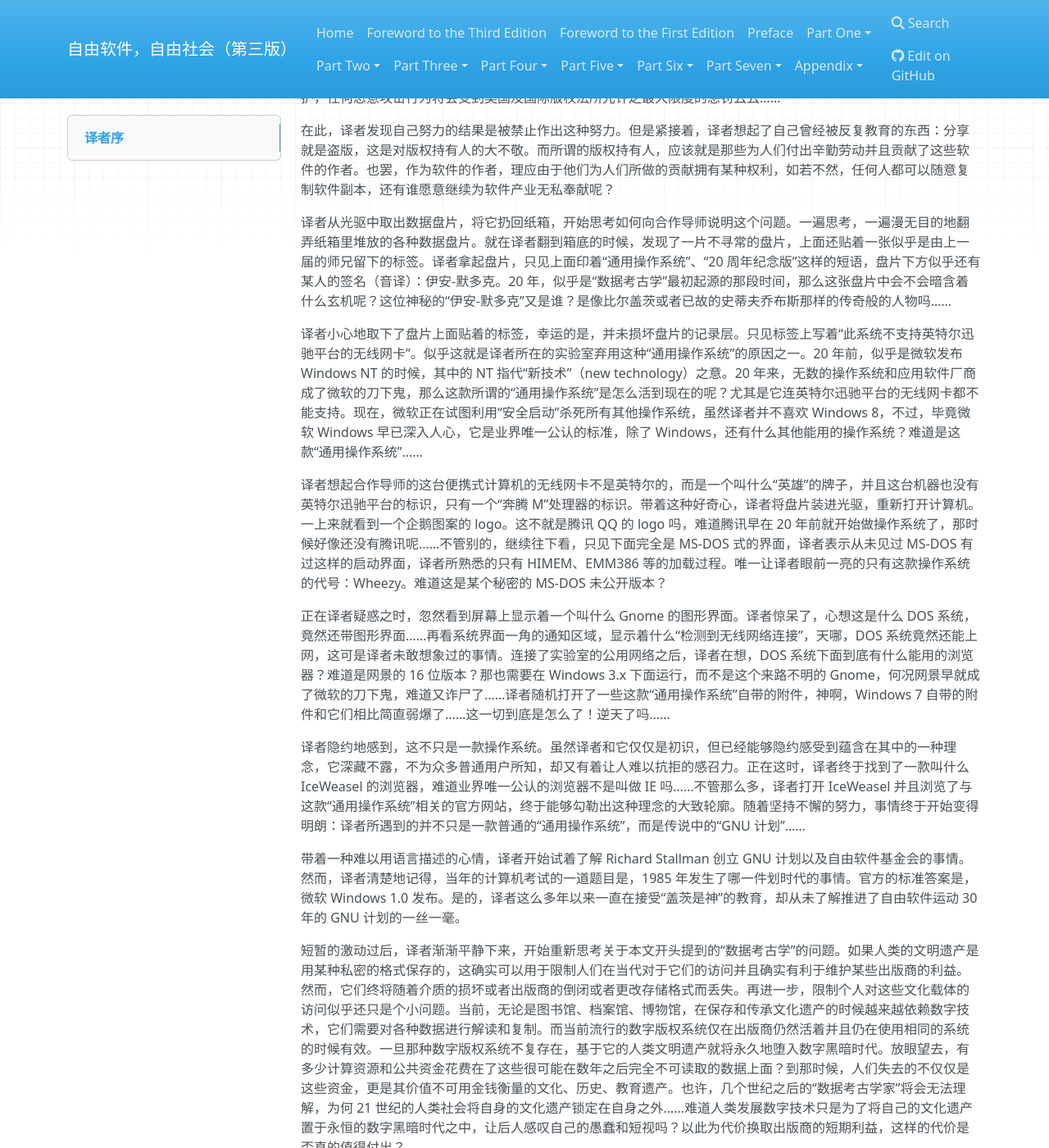
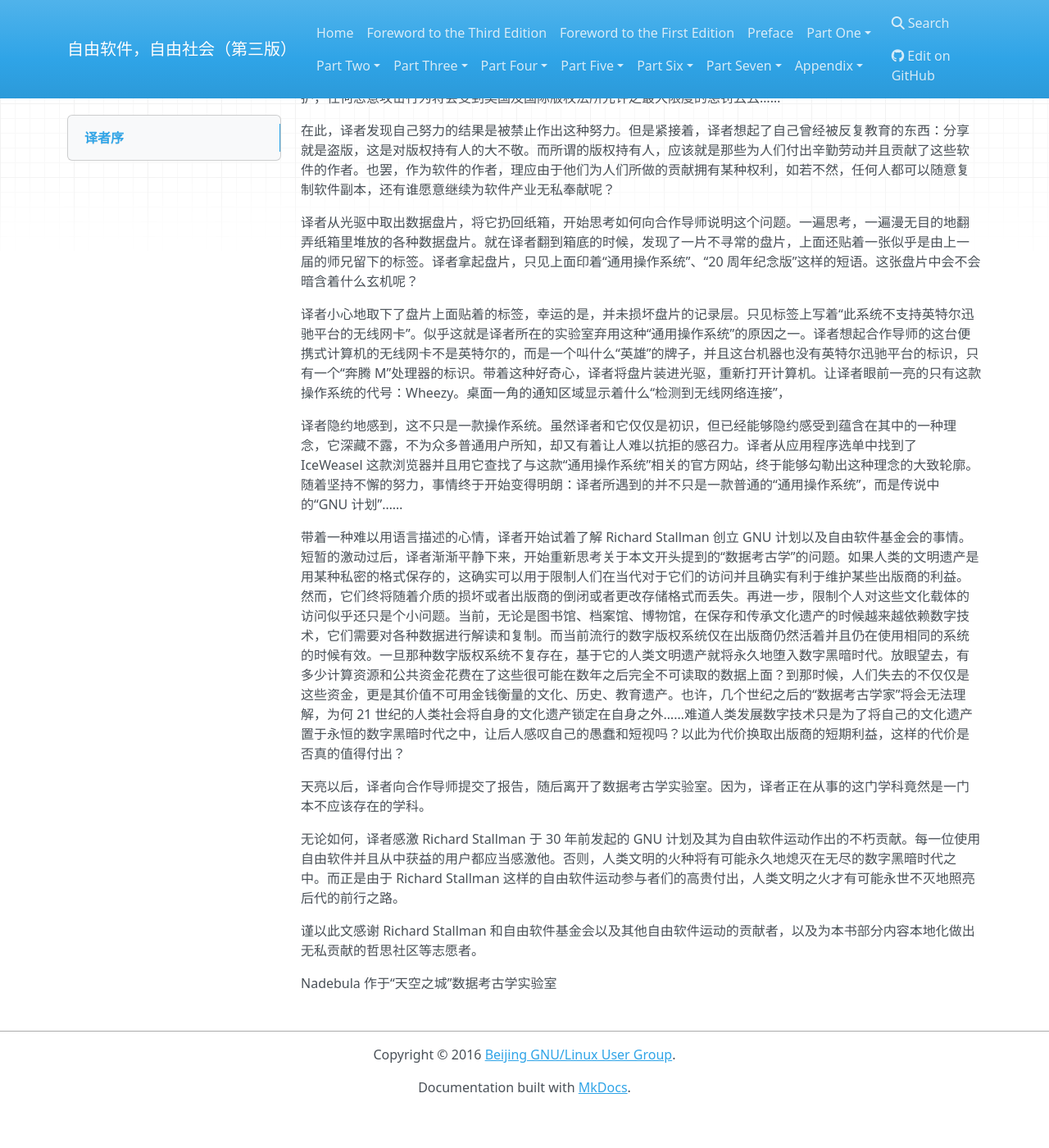
Before and after one commit to beijinglug/fsfs-zh, an MkDocs documentation site: the page built from docs/foreword-trans.md, in a window 1280 px wide and 1400 px high, scrolled down 623 px. Shown: the whole window at 82% size. Built offline with MkDocs 1.6.1, drawn with Linux system fonts in a browser that asks for light colours; nearby versions of some CDN libraries; old or Windows-style settings are respelled for this version of MkDocs; after the commit the page ends 1977 px from its top, so only the background shows below that; some of the changed text lies outside the part shown.

Commit message:
Deleted lots of non-sense
Please check it to see whether this form is less disgusting.

```diff
--- a/docs/foreword-trans.md
+++ b/docs/foreword-trans.md
@@ -12,21 +12,15 @@
 
 在此，译者发现自己努力的结果是被禁止作出这种努力。但是紧接着，译者想起了自己曾经被反复教育的东西：分享就是盗版，这是对版权持有人的大不敬。而所谓的版权持有人，应该就是那些为人们付出辛勤劳动并且贡献了这些软件的作者。也罢，作为软件的作者，理应由于他们为人们所做的贡献拥有某种权利，如若不然，任何人都可以随意复制软件副本，还有谁愿意继续为软件产业无私奉献呢？
 
-译者从光驱中取出数据盘片，将它扔回纸箱，开始思考如何向合作导师说明这个问题。一遍思考，一遍漫无目的地翻弄纸箱里堆放的各种数据盘片。就在译者翻到箱底的时候，发现了一片不寻常的盘片，上面还贴着一张似乎是由上一届的师兄留下的标签。译者拿起盘片，只见上面印着“通用操作系统”、“20 周年纪念版”这样的短语，盘片下方似乎还有某人的签名（音译）：伊安-默多克。20 年，似乎是“数据考古学”最初起源的那段时间，那么这张盘片中会不会暗含着什么玄机呢？这位神秘的“伊安-默多克”又是谁？是像比尔盖茨或者已故的史蒂夫乔布斯那样的传奇般的人物吗……
+译者从光驱中取出数据盘片，将它扔回纸箱，开始思考如何向合作导师说明这个问题。一遍思考，一遍漫无目的地翻弄纸箱里堆放的各种数据盘片。就在译者翻到箱底的时候，发现了一片不寻常的盘片，上面还贴着一张似乎是由上一届的师兄留下的标签。译者拿起盘片，只见上面印着“通用操作系统”、“20 周年纪念版”这样的短语。这张盘片中会不会暗含着什么玄机呢？
 
-译者小心地取下了盘片上面贴着的标签，幸运的是，并未损坏盘片的记录层。只见标签上写着“此系统不支持英特尔迅驰平台的无线网卡”。似乎这就是译者所在的实验室弃用这种“通用操作系统”的原因之一。20 年前，似乎是微软发布 Windows NT 的时候，其中的 NT 指代“新技术”（new technology）之意。20 年来，无数的操作系统和应用软件厂商成了微软的刀下鬼，那么这款所谓的“通用操作系统”是怎么活到现在的呢？尤其是它连英特尔迅驰平台的无线网卡都不能支持。现在，微软正在试图利用“安全启动”杀死所有其他操作系统，虽然译者并不喜欢 Windows 8，不过，毕竟微软 Windows 早已深入人心，它是业界唯一公认的标准，除了 Windows，还有什么其他能用的操作系统？难道是这款“通用操作系统”……
+译者小心地取下了盘片上面贴着的标签，幸运的是，并未损坏盘片的记录层。只见标签上写着“此系统不支持英特尔迅驰平台的无线网卡”。似乎这就是译者所在的实验室弃用这种“通用操作系统”的原因之一。译者想起合作导师的这台便携式计算机的无线网卡不是英特尔的，而是一个叫什么“英雄”的牌子，并且这台机器也没有英特尔迅驰平台的标识，只有一个“奔腾 M”处理器的标识。带着这种好奇心，译者将盘片装进光驱，重新打开计算机。让译者眼前一亮的只有这款操作系统的代号：Wheezy。桌面一角的通知区域显示着什么“检测到无线网络连接”，
 
-译者想起合作导师的这台便携式计算机的无线网卡不是英特尔的，而是一个叫什么“英雄”的牌子，并且这台机器也没有英特尔迅驰平台的标识，只有一个“奔腾 M”处理器的标识。带着这种好奇心，译者将盘片装进光驱，重新打开计算机。一上来就看到一个企鹅图案的 logo。这不就是腾讯 QQ 的 logo 吗，难道腾讯早在 20 年前就开始做操作系统了，那时候好像还没有腾讯呢……不管别的，继续往下看，只见下面完全是 MS-DOS 式的界面，译者表示从未见过 MS-DOS 有过这样的启动界面，译者所熟悉的只有 HIMEM、EMM386 等的加载过程。唯一让译者眼前一亮的只有这款操作系统的代号：Wheezy。难道这是某个秘密的 MS-DOS 未公开版本？
+译者隐约地感到，这不只是一款操作系统。虽然译者和它仅仅是初识，但已经能够隐约感受到蕴含在其中的一种理念，它深藏不露，不为众多普通用户所知，却又有着让人难以抗拒的感召力。译者从应用程序选单中找到了 IceWeasel 这款浏览器并且用它查找了与这款“通用操作系统”相关的官方网站，终于能够勾勒出这种理念的大致轮廓。随着坚持不懈的努力，事情终于开始变得明朗：译者所遇到的并不只是一款普通的“通用操作系统”，而是传说中的“GNU 计划”……
 
-正在译者疑惑之时，忽然看到屏幕上显示着一个叫什么 Gnome 的图形界面。译者惊呆了，心想这是什么 DOS 系统，竟然还带图形界面……再看系统界面一角的通知区域，显示着什么“检测到无线网络连接”，天哪，DOS 系统竟然还能上网，这可是译者未敢想象过的事情。连接了实验室的公用网络之后，译者在想，DOS 系统下面到底有什么能用的浏览器？难道是网景的 16 位版本？那也需要在 Windows 3.x 下面运行，而不是这个来路不明的 Gnome，何况网景早就成了微软的刀下鬼，难道又诈尸了……译者随机打开了一些这款“通用操作系统”自带的附件，神啊，Windows 7 自带的附件和它们相比简直弱爆了……这一切到底是怎么了！逆天了吗……
+带着一种难以用语言描述的心情，译者开始试着了解 Richard Stallman 创立 GNU 计划以及自由软件基金会的事情。短暂的激动过后，译者渐渐平静下来，开始重新思考关于本文开头提到的“数据考古学”的问题。如果人类的文明遗产是用某种私密的格式保存的，这确实可以用于限制人们在当代对于它们的访问并且确实有利于维护某些出版商的利益。然而，它们终将随着介质的损坏或者出版商的倒闭或者更改存储格式而丢失。再进一步，限制个人对这些文化载体的访问似乎还只是个小问题。当前，无论是图书馆、档案馆、博物馆，在保存和传承文化遗产的时候越来越依赖数字技术，它们需要对各种数据进行解读和复制。而当前流行的数字版权系统仅在出版商仍然活着并且仍在使用相同的系统的时候有效。一旦那种数字版权系统不复存在，基于它的人类文明遗产就将永久地堕入数字黑暗时代。放眼望去，有多少计算资源和公共资金花费在了这些很可能在数年之后完全不可读取的数据上面？到那时候，人们失去的不仅仅是这些资金，更是其价值不可用金钱衡量的文化、历史、教育遗产。也许，几个世纪之后的“数据考古学家”将会无法理解，为何 21 世纪的人类社会将自身的文化遗产锁定在自身之外……难道人类发展数字技术只是为了将自己的文化遗产置于永恒的数字黑暗时代之中，让后人感叹自己的愚蠢和短视吗？以此为代价换取出版商的短期利益，这样的代价是否真的值得付出？
 
-译者隐约地感到，这不只是一款操作系统。虽然译者和它仅仅是初识，但已经能够隐约感受到蕴含在其中的一种理念，它深藏不露，不为众多普通用户所知，却又有着让人难以抗拒的感召力。正在这时，译者终于找到了一款叫什么 IceWeasel 的浏览器，难道业界唯一公认的浏览器不是叫做 IE 吗……不管那么多，译者打开 IceWeasel 并且浏览了与这款“通用操作系统”相关的官方网站，终于能够勾勒出这种理念的大致轮廓。随着坚持不懈的努力，事情终于开始变得明朗：译者所遇到的并不只是一款普通的“通用操作系统”，而是传说中的“GNU 计划”……
-
-带着一种难以用语言描述的心情，译者开始试着了解 Richard Stallman 创立 GNU 计划以及自由软件基金会的事情。然而，译者清楚地记得，当年的计算机考试的一道题目是，1985 年发生了哪一件划时代的事情。官方的标准答案是，微软 Windows 1.0 发布。是的，译者这么多年以来一直在接受“盖茨是神”的教育，却从未了解推进了自由软件运动 30 年的 GNU 计划的一丝一毫。
-
-短暂的激动过后，译者渐渐平静下来，开始重新思考关于本文开头提到的“数据考古学”的问题。如果人类的文明遗产是用某种私密的格式保存的，这确实可以用于限制人们在当代对于它们的访问并且确实有利于维护某些出版商的利益。然而，它们终将随着介质的损坏或者出版商的倒闭或者更改存储格式而丢失。再进一步，限制个人对这些文化载体的访问似乎还只是个小问题。当前，无论是图书馆、档案馆、博物馆，在保存和传承文化遗产的时候越来越依赖数字技术，它们需要对各种数据进行解读和复制。而当前流行的数字版权系统仅在出版商仍然活着并且仍在使用相同的系统的时候有效。一旦那种数字版权系统不复存在，基于它的人类文明遗产就将永久地堕入数字黑暗时代。放眼望去，有多少计算资源和公共资金花费在了这些很可能在数年之后完全不可读取的数据上面？到那时候，人们失去的不仅仅是这些资金，更是其价值不可用金钱衡量的文化、历史、教育遗产。也许，几个世纪之后的“数据考古学家”将会无法理解，为何 21 世纪的人类社会将自身的文化遗产锁定在自身之外……难道人类发展数字技术只是为了将自己的文化遗产置于永恒的数字黑暗时代之中，让后人感叹自己的愚蠢和短视吗？以此为代价换取出版商的短期利益，这样的代价是否真的值得付出？
-
-天亮以后，译者向合作导师提交了报告，随后离开了数据考古学实验室。
+天亮以后，译者向合作导师提交了报告，随后离开了数据考古学实验室。因为，译者正在从事的这门学科竟然是一门本不应该存在的学科。
 
 无论如何，译者感激 Richard Stallman 于 30 年前发起的 GNU 计划及其为自由软件运动作出的不朽贡献。每一位使用自由软件并且从中获益的用户都应当感激他。否则，人类文明的火种将有可能永久地熄灭在无尽的数字黑暗时代之中。而正是由于 Richard Stallman 这样的自由软件运动参与者们的高贵付出，人类文明之火才有可能永世不灭地照亮后代的前行之路。
 
```
